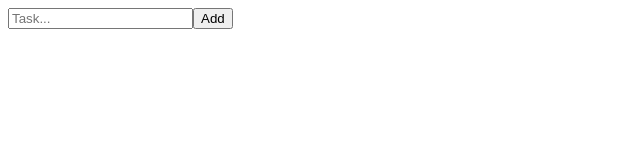
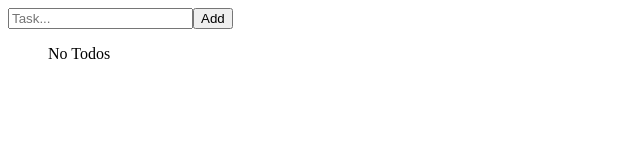
Before and after one commit to trmeade/to-do-react-app, a React (Vite) app: page / in a window 1280 px wide. Shown: the top 160 px of the page, without its empty margins (0-640 px from the left). Built offline with nearby package versions, Linux system fonts and the light colour scheme.

Commit message:
Created code for TodoList

```diff
--- a/src/App.jsx
+++ b/src/App.jsx
@@ -1,5 +1,6 @@
 import { useEffect, useState } from "react";
 import { NewTodoForm } from "./NewTodoForm";
+import { TodoList } from "./TodoList";
 
 export default function App() {
   const [todos, setTodos] = useState(() => {
@@ -34,8 +35,12 @@ export default function App() {
 
   return (
     <>
-      <NewTodoForm onSubmit={addTodo} />
-
+      <div>
+        <NewTodoForm onSubmit={addTodo} />
+      </div>
+      <div>
+      <TodoList todos={todos} toggleTodo={toggleTodo} deleteTodo={deleteTodo} />
+      </div>
     </>
   )
 }
--- a/src/TodoList.jsx
+++ b/src/TodoList.jsx
@@ -0,0 +1,19 @@
+import { TodoItem } from "./TodoItem"
+
+export function TodoList({ todos, toggleTodo, deleteTodo }) {
+  return (
+    <ul className="list">
+      {todos.length === 0 && "No Todos"}
+      {todos.map(todo => {
+        return (
+          <TodoItem
+            {...todo}
+            key={todo.id}
+            toggleTodo={toggleTodo}
+            deleteTodo={deleteTodo}
+          />
+        )
+      })}
+    </ul>
+  )
+}
```
